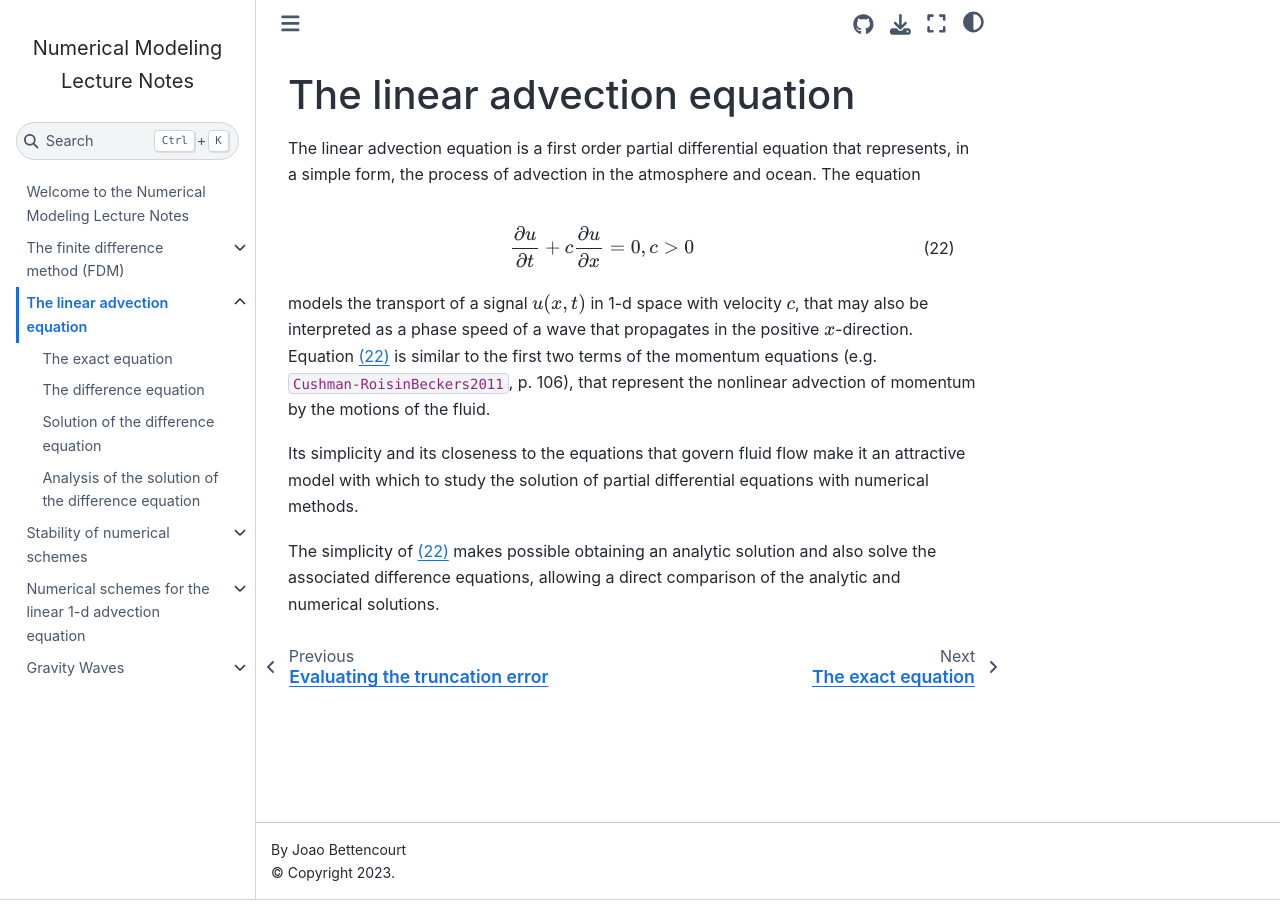
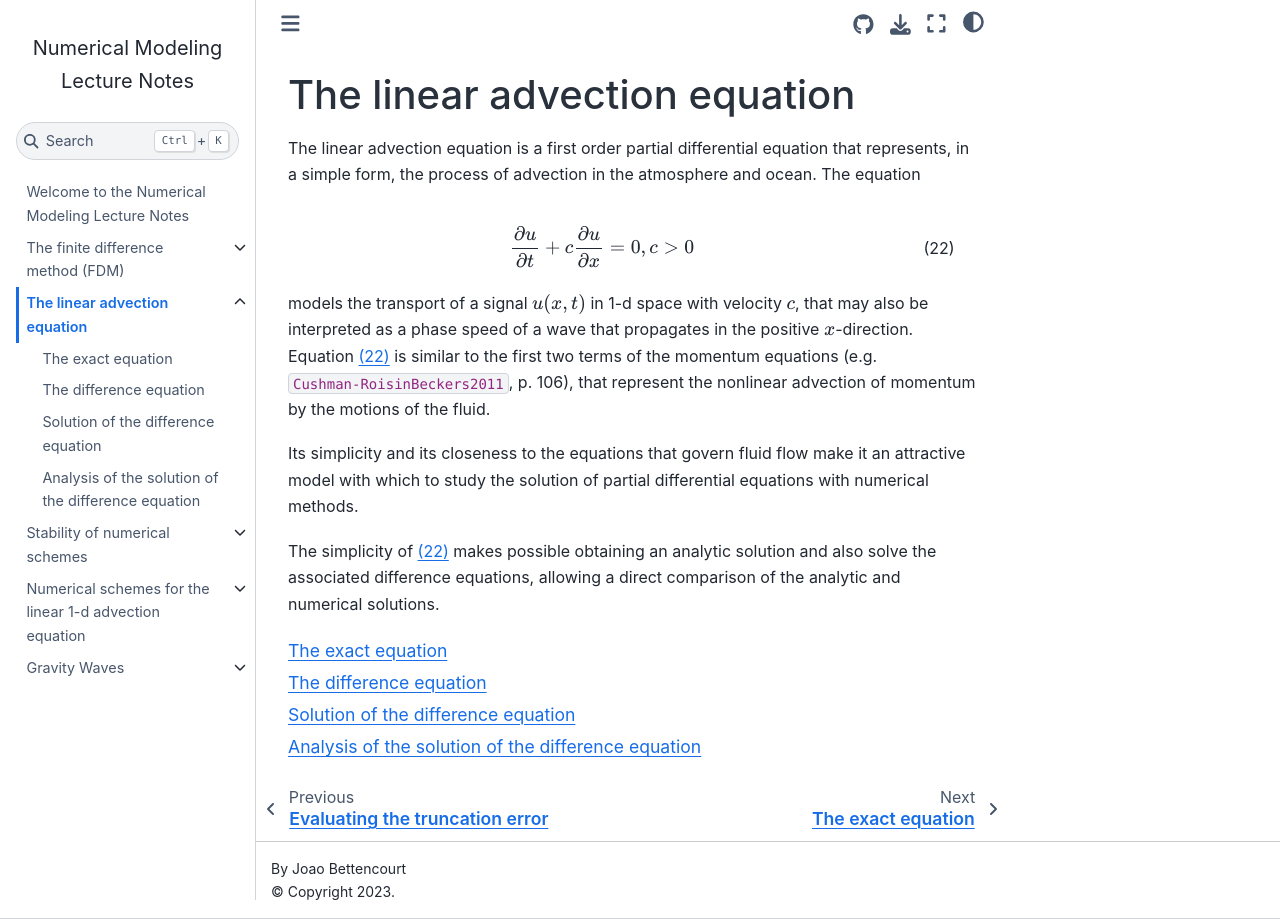
Before and after one commit to joaobuibergen/numerical-modeling-book, a Jupyter Book: the page built from LinearAdvectionEquation/Introduction.md, in a window 1280 px wide. Built offline with Jupyter Book 1.0.4 settings and Sphinx 7.4.7 and the Sphinx Book theme 1.1.4, drawn with Linux system fonts in a browser that asks for light colours; pages that are not in the unit, such as notebooks, are missing from menus; cross-references to code outside the pages are shown as plain code.

Commit message:
Update LinearAdvectionEquation/Introduction.md

````diff
--- a/LinearAdvectionEquation/Introduction.md
+++ b/LinearAdvectionEquation/Introduction.md
@@ -11,3 +12,6 @@ models the transport of a signal $u(x,t)$ in 1-d space with velocity $c$, that m
 Its simplicity and its closeness to the equations that govern fluid flow make it an attractive model with which to study the solution of partial differential equations with numerical methods.
 
 The simplicity of {eq}`eq:Advection` makes possible obtaining an analytic solution and also solve the associated difference equations, allowing a direct comparison of the analytic and numerical solutions.
+
+```{tableofcontents}
+```
````
Also changed, not shown: other parts of LinearAdvectionEquation/Introduction.md (+1 -0 lines).
